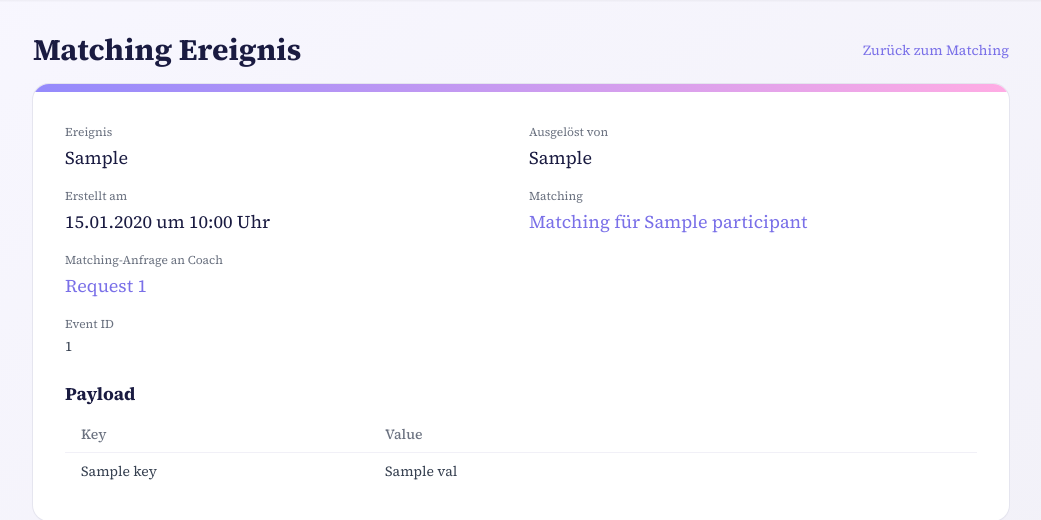
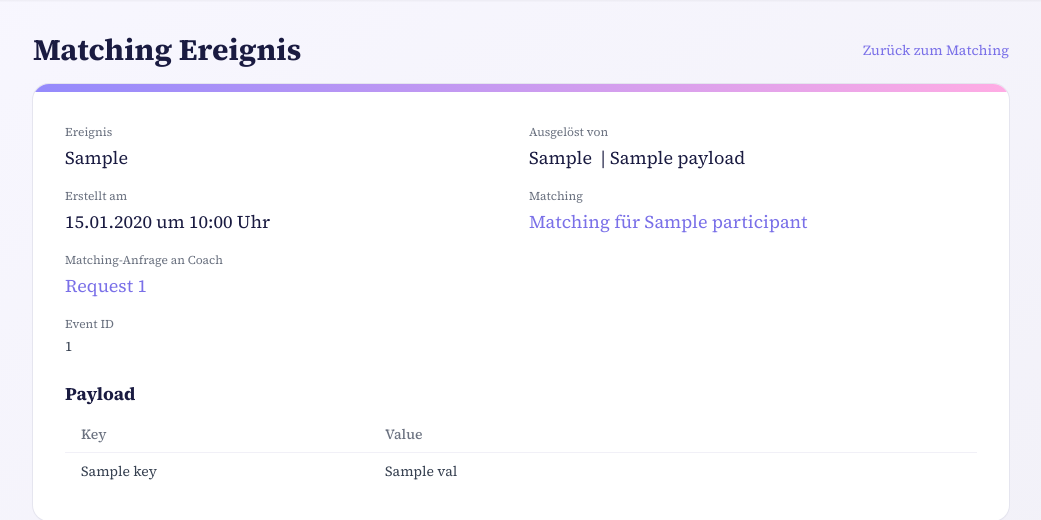
Before and after one commit to neptunhiker/bl-matching-app, a Django app: template matching/templates/matching/matching_event_detail.html in a window 1280 px wide. Shown: the part 65-585 px from the top of the page, without its empty margins (119-1160 px from the left). Run offline with Django 4.2, Linux system fonts and the light colour scheme; the template is opened without the code that fills it: most values are stand-ins (such as "Sample title", 1, 10 or a date in 2020); style sheets or scripts are compiled from the project's sources.

Commit message:
feat: display coach name in events table and event detail from payload

```diff
--- a/matching/templates/matching/matching_event_detail.html
+++ b/matching/templates/matching/matching_event_detail.html
@@ -29,6 +29,8 @@
 							{% with user=matching_event.triggered_by_user %}
 								&nbsp;|&nbsp;{{ user.get_full_name|default:user }}
 							{% endwith %}
+						{% elif matching_event.payload.coach_name %}
+							&nbsp;|&nbsp;{{ matching_event.payload.coach_name }}
 						{% endif %}
 					</p>
 				</div>
--- a/matching/templates/matching/partials/events.html
+++ b/matching/templates/matching/partials/events.html
@@ -75,6 +75,8 @@
                 {% else %}{{ u.email }}{% endif %}
               {% endwith %}
             </p>
+          {% elif e.payload.coach_name %}
+            <p class="text-xs text-neutral-400">{{ e.payload.coach_name }}</p>
           {% elif e.payload.participant %}
             <p class="text-xs text-neutral-400">
               {{ e.payload.participant }}
```
